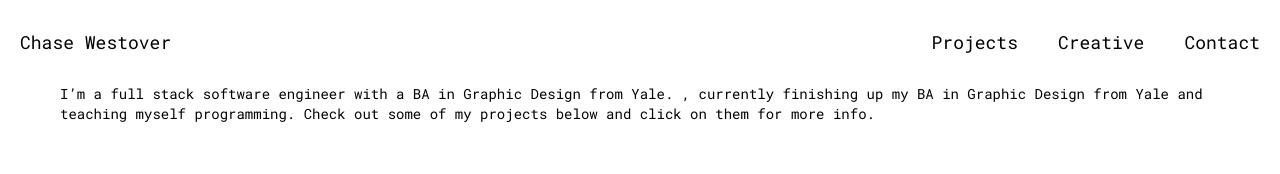
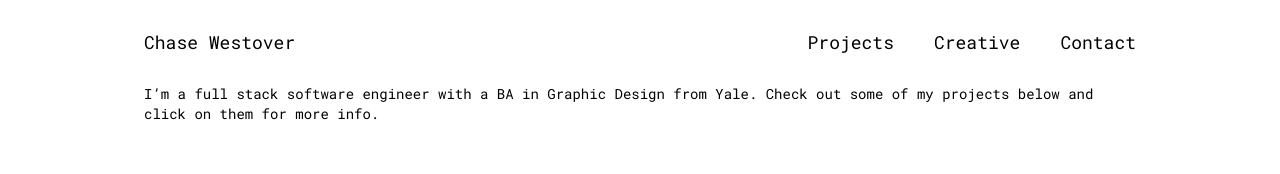
Before and after one commit to chasewestover/personal-site, a React (Create React App) app: page / in a window 1280 px wide. Shown: the top 174 px of the page. Built offline with nearby package versions, Linux system fonts and the light colour scheme.

Commit message:
changed margins

```diff
--- a/src/About.js
+++ b/src/About.js
@@ -1,8 +1,7 @@
 function About(){
   return (
-    <div className='mx-10 my-5 text-lg'>
-      <p>I’m a full stack software engineer with a BA in Graphic Design from Yale. , currently finishing up my BA in
-        Graphic Design from Yale and teaching myself programming. Check out some of my projects
+    <div className='my-5 text-xl'>
+      <p>I’m a full stack software engineer with a BA in Graphic Design from Yale. Check out some of my projects
         below and click on them for more info.</p>
     </div>
   )
--- a/src/App.js
+++ b/src/App.js
@@ -5,7 +5,7 @@ import Routes from "./Routes";
 function App() {
 
   return (
-      <div className="mx-4 md:mx-5">
+      <div className="mx-4 md:mx-10 lg:mx-20 xl:mx-36">
         <NavBar />
         <Routes />
       </div>
--- a/src/Contact.js
+++ b/src/Contact.js
@@ -1,6 +1,6 @@
 function Contact(){
   return (
-    <div className='mx-10 my-5 text-lg'>
+    <div className='my-5 text-xl'>
       <p>Get in touch with me</p>
     </div>
   )
--- a/src/GalleryMasonry.js
+++ b/src/GalleryMasonry.js
@@ -3,7 +3,7 @@ import GalleryImage from "./GalleryImage";
 function GalleryMasonry({resources, type}){
 
   return (
-    <div className='masonry -mx-4 md:-mx-5>'>
+    <div className='masonry -mx-4 md:-mx-10 lg:-mx-20 xl:mx-0'>
 
       {resources.map(r => (
        <GalleryImage key={r.src} type={type} {...r}/>
```
